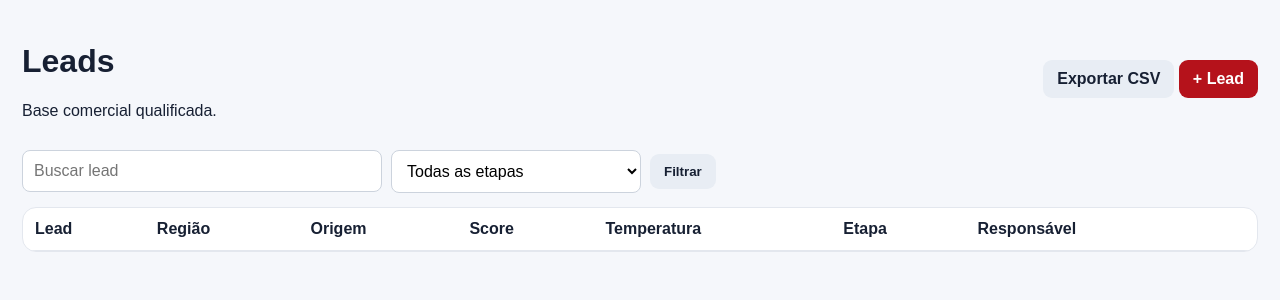
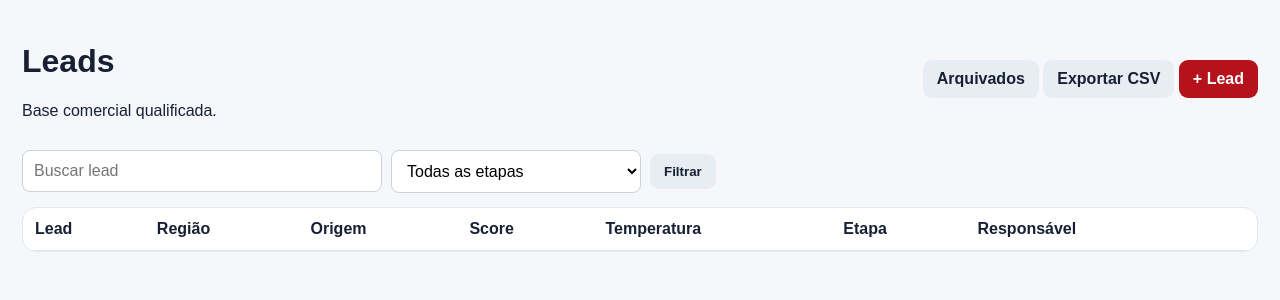
Before and after one commit to cbediretoriabrahma-bit/CRM-Cervejeiros, a Flask app: page /leads in a window 1280 px wide. Shown: the part 58-358 px from the top of the page. Run offline with Flask 3, Linux system fonts and the light colour scheme; the visitor is signed in with stand-in values (Sample User, id 1); data comes from the database, SQL or seed files in the repository; data that the repository does not hold is empty.

Commit message:
Adicionar acesso aos leads arquivados

```diff
--- a/templates/leads.html
+++ b/templates/leads.html
@@ -1,3 +1,3 @@
-{% extends "base.html" %}{% block content %}<div class="title-row"><div><h1>Leads</h1><p>Base comercial qualificada.</p></div><div><a class="btn" href="{{url_for('export_leads')}}">Exportar CSV</a>{% if session.get('role') in ['admin','manager'] %} <a class="btn" href="{{url_for('import_leads')}}">Importar</a>{% endif %} <a class="btn primary" href="{{url_for('lead_new')}}">+ Lead</a></div></div>
+{% extends "base.html" %}{% block content %}<div class="title-row"><div><h1>Leads</h1><p>Base comercial qualificada.</p></div><div><a class="btn" href="{{url_for('archived_leads')}}">Arquivados</a> <a class="btn" href="{{url_for('export_leads')}}">Exportar CSV</a>{% if session.get('role') in ['admin','manager'] %} <a class="btn" href="{{url_for('import_leads')}}">Importar</a>{% endif %} <a class="btn primary" href="{{url_for('lead_new')}}">+ Lead</a></div></div>
 <form class="filters"><input name="q" value="{{q}}" placeholder="Buscar lead"><select name="stage"><option value="">Todas as etapas</option>{% for s in pipeline %}<option {{'selected' if stage==s}}>{{s}}</option>{% endfor %}</select><button class="btn">Filtrar</button></form>
 <div class="table-wrap"><table><thead><tr><th>Lead</th><th>Região</th><th>Origem</th><th>Score</th><th>Temperatura</th><th>Etapa</th><th>Responsável</th><th></th></tr></thead><tbody>{% for l in leads %}<tr><td><b>{{l.name}}</b><small>{{l.phone}}</small></td><td>{{l.city}}/{{l.state}}</td><td>{{l.source}}</td><td>{{l.score}}/100</td><td><span class="badge {{l.temperature|lower}}">{{l.temperature}}</span></td><td>{{l.stage}}</td><td>{{l.owner.name if l.owner else '-'}}</td><td><a class="btn small" href="{{url_for('lead_detail',lead_id=l.id)}}">Abrir</a></td></tr>{% endfor %}</tbody></table></div>{% endblock %}
```
